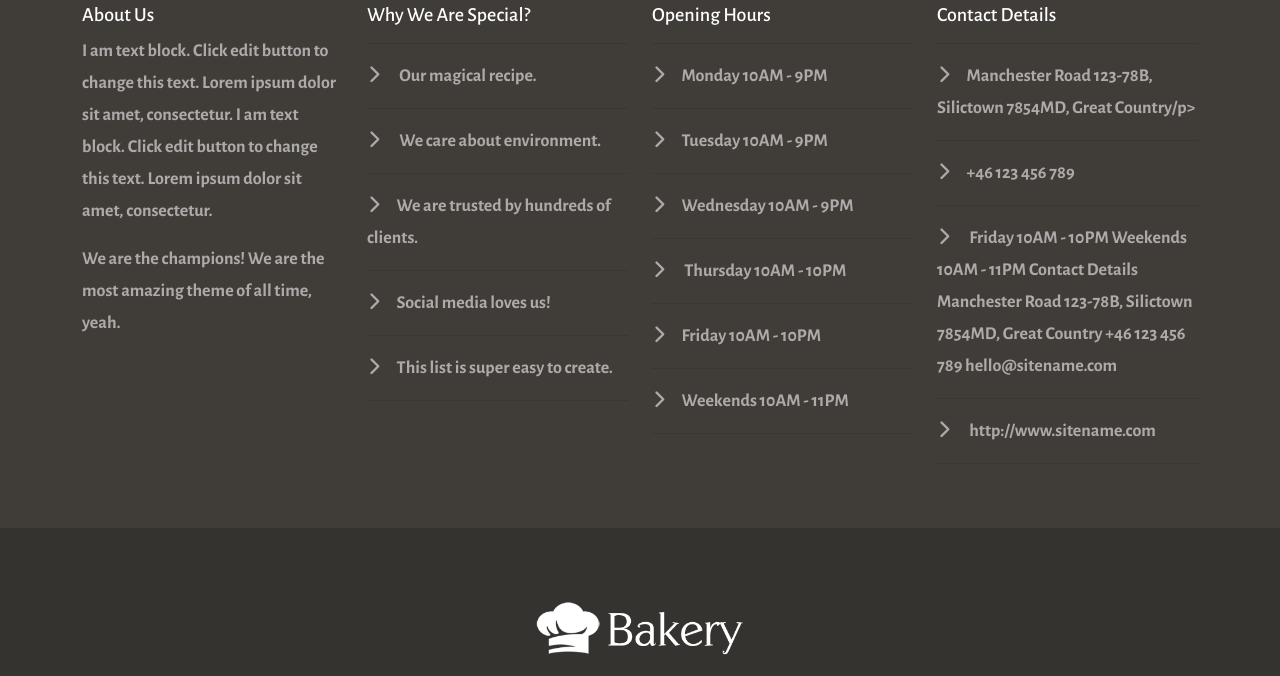
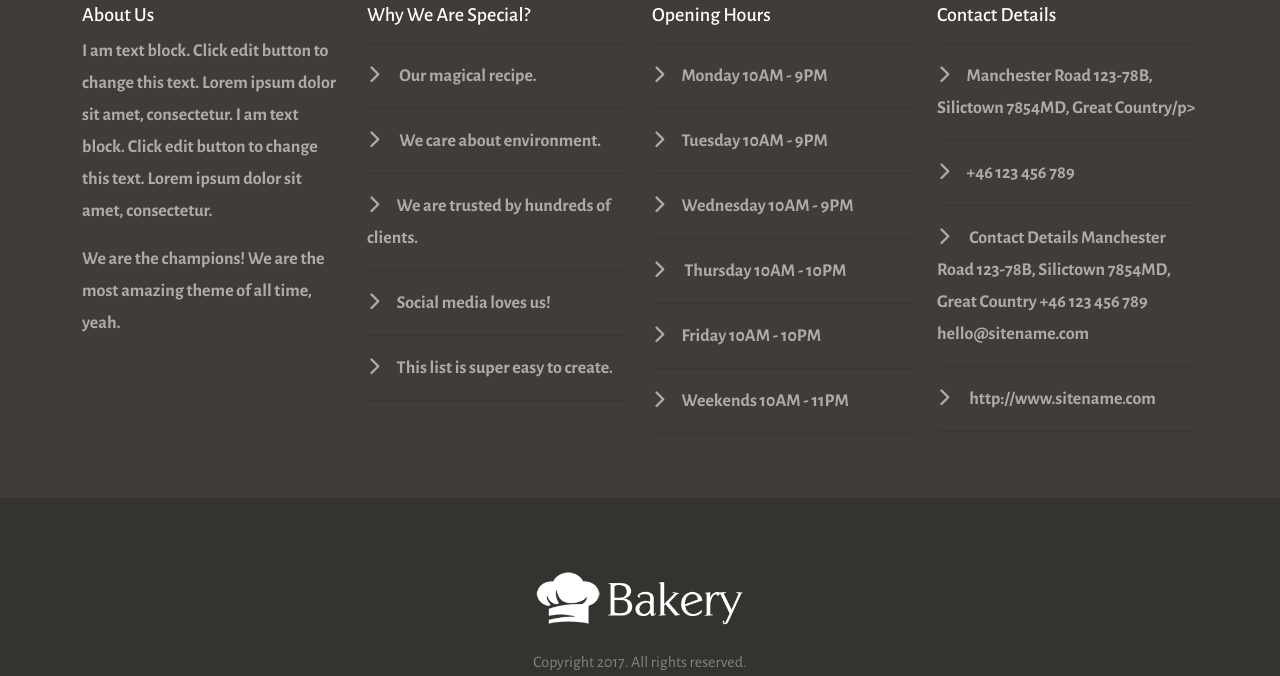
Before and after one commit to AyaBahr/Bakery, a plain HTML site: page index.html in a window 1280 px wide. Shown: the part 3248-3924 px from the top of the page. Drawn offline with nearby package versions, Linux system fonts and the light colour scheme.

Commit message:
Update index.html

```diff
--- a/index.html
+++ b/index.html
@@ -290,7 +290,8 @@
           <p> <i class="fa-solid fa-chevron-right"></i>+46 123 456 789</p>
           <hr>
           <p> <i class="fa-solid fa-chevron-right"></i>
-            Friday 10AM - 10PM Weekends 10AM - 11PM Contact Details Manchester Road 123-78B, Silictown 7854MD,
+
+            Contact Details Manchester Road 123-78B, Silictown 7854MD,
             Great Country +46 123 456 789 hello@sitename.com</p>
           <hr>
           <p> <i class="fa-solid fa-chevron-right"></i> http://www.sitename.com</p>
```
